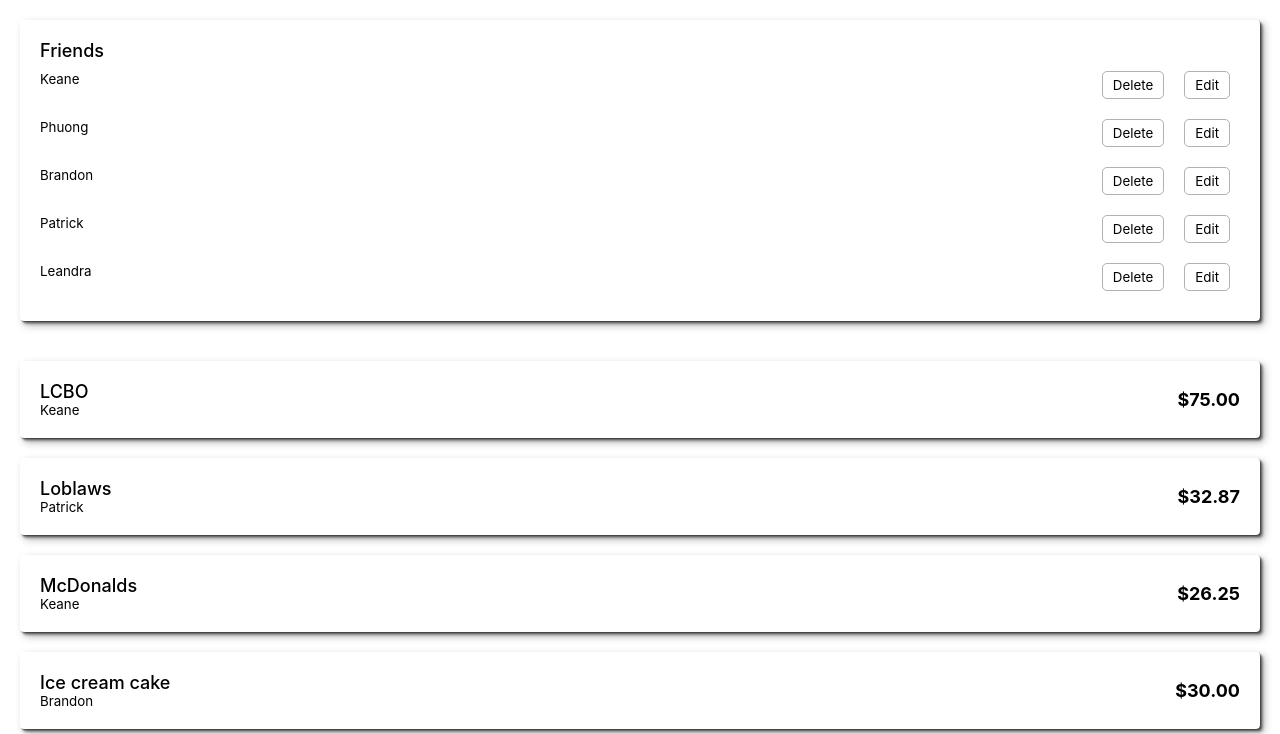
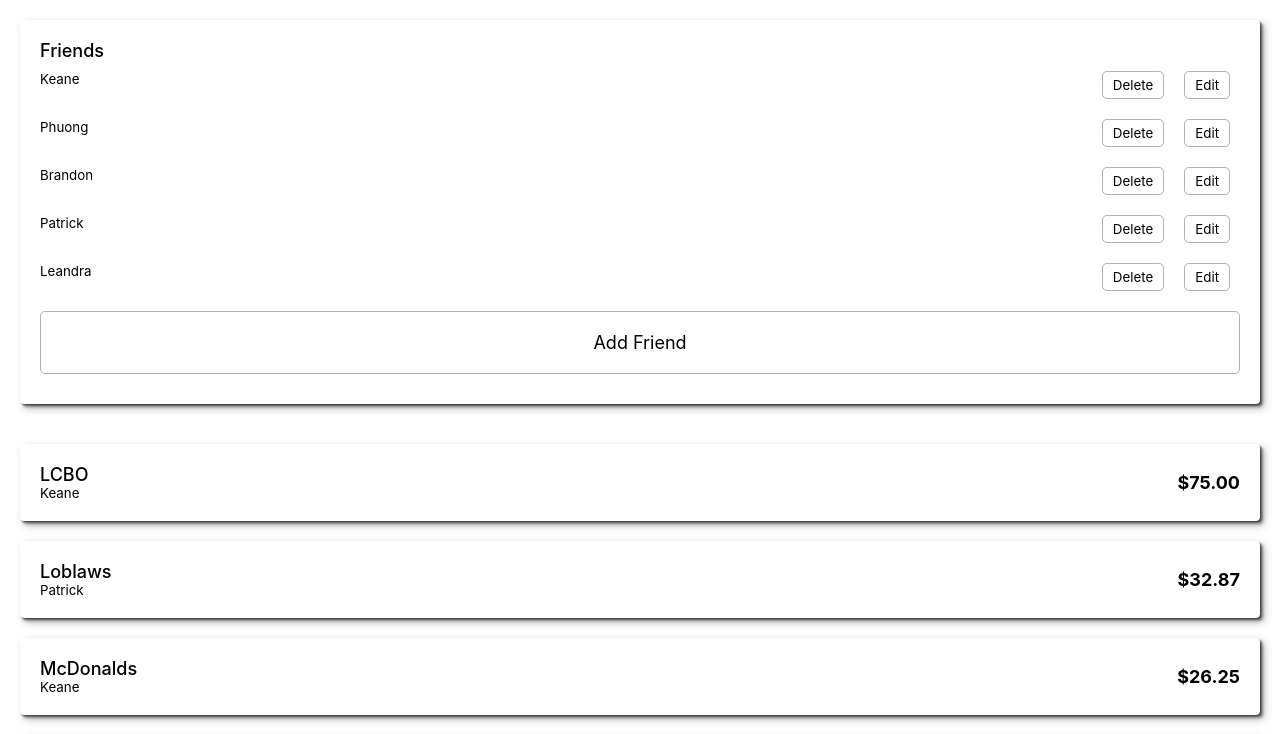
Before and after one commit to r2vq/division, a React (Create React App) app: page / in a window 1280 px wide. Shown: the top 734 px of the page. Built offline with nearby package versions, Linux system fonts and the light colour scheme; the HTML template or start-up script is replaced by a standard one.

Commit message:
Add friend list adder

```diff
--- a/src/App.js
+++ b/src/App.js
@@ -23,6 +23,10 @@
         })
     );
   }, []);
+
+  function onAddFriend(friend) {
+    setFriends([...friends, friend]);
+  }
 
   function onDelete(purchase) {
     setPurchases(purchases.filter(
@@ -67,6 +71,7 @@
     <>
       <FriendList
         friends={friends}
+        onAddFriend={onAddFriend}
         onDeleteFriend={onDeleteFriend}
         onEditFriend={onEditFriend}
       />
--- a/src/component/FriendList.css
+++ b/src/component/FriendList.css
@@ -8,6 +8,19 @@
     flex-direction: column;
     margin: 20px;
     padding: 20px;
+}
+
+.friendList>.addButton {
+    border: 1px solid rgba(0, 0, 0, 0.3);
+    border-radius: 5px;
+    font-size: large;
+    margin: 10px 0;
+    padding: 20px 10px;
+    text-align: center;
+}
+
+.friendList .editName {
+    display: flex;
 }
 
 .friendList>.header {
@@ -21,7 +34,7 @@
     padding: 10px 0;
 }
 
-.friendListItem>.control {
+.friendList .control {
     border: 1px solid rgba(0, 0, 0, 0.3);
     border-radius: 5px;
     margin: 0 10px;
--- a/src/component/FriendList.js
+++ b/src/component/FriendList.js
@@ -1,7 +1,22 @@
+import { useRef, useState } from "react";
 import "./FriendList.css";
 
-function FriendList({ friends, onDeleteFriend, onEditFriend }) {
-    if (friends.length > 0) {
+function FriendList({ friends, onAddFriend, onDeleteFriend, onEditFriend }) {
+    const [isAdding, setAdding] = useState(false);
+
+    function onAdd(name) {
+        if (friends.indexOf(name) < 0) {
+            onAddFriend(name);
+            setAdding(false);
+        } else {
+            window.alert(`Friend ${name} already exists. Check spelling and try again.`);
+        }
+    }
+
+    function onCancel() {
+        setAdding(false);
+    }
+
     return (
         <div className="friendList">
             <div className="header">Friends</div>
@@ -13,9 +28,44 @@
                     {friend}
                 </FriendListItem>
             ))}
+            {isAdding && (
+                <FriendListAdder
+                    onAdd={onAdd}
+                    onCancel={onCancel} />
+            )}
+            <div
+                className="addButton"
+                onClick={(e) => {
+                    e.stopPropagation();
+                    setAdding(true);
+                }}>
+                Add Friend
+            </div>
         </div>
     );
 }
+
+function FriendListAdder({ onAdd, onCancel }) {
+    const editNameInput = useRef();
+    return <div className="editName">
+        <input
+            className="editNameInput"
+            ref={editNameInput} />
+        <div
+            onClick={(e) => {
+                e.stopPropagation();
+                onAdd(editNameInput.current.value)
+                editNameInput.current.value = "";
+            }}
+            className="control add">Add</div>
+        <div
+            onClick={(e) => {
+                e.stopPropagation();
+                onCancel()
+                editNameInput.current.value = "";
+            }}
+            className="control cancel">Cancel</div>
+    </div>;
 }
 
 function FriendListItem({ children, onDeleteFriend, onEditFriend }) {
@@ -27,7 +77,10 @@
                 </div>
                 <div
                     className="control delete"
-                    onClick={() => onDeleteFriend(children)}>
+                    onClick={(e) => {
+                        e.stopPropagation();
+                        onDeleteFriend(children);
+                    }}>
                     Delete
                 </div>
                 <div
```
Lines whose indentation alone changed are shown as unchanged.
